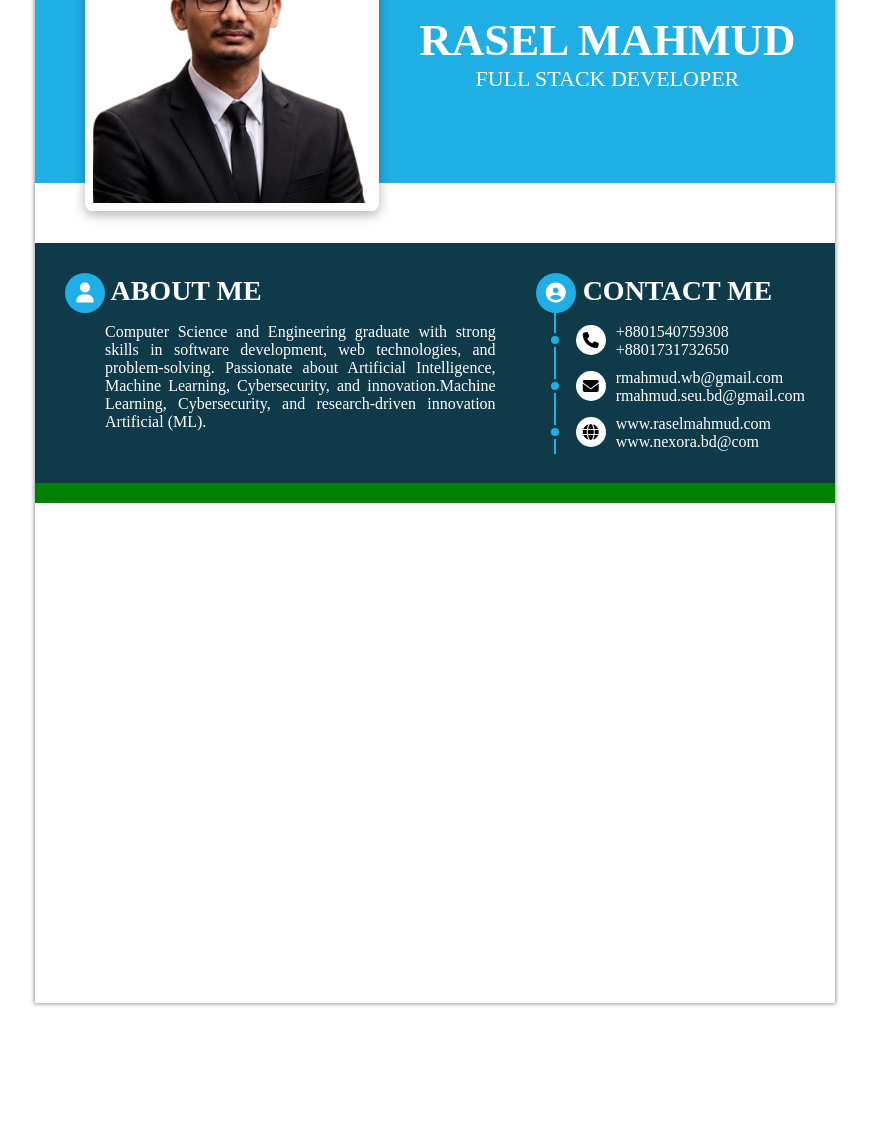
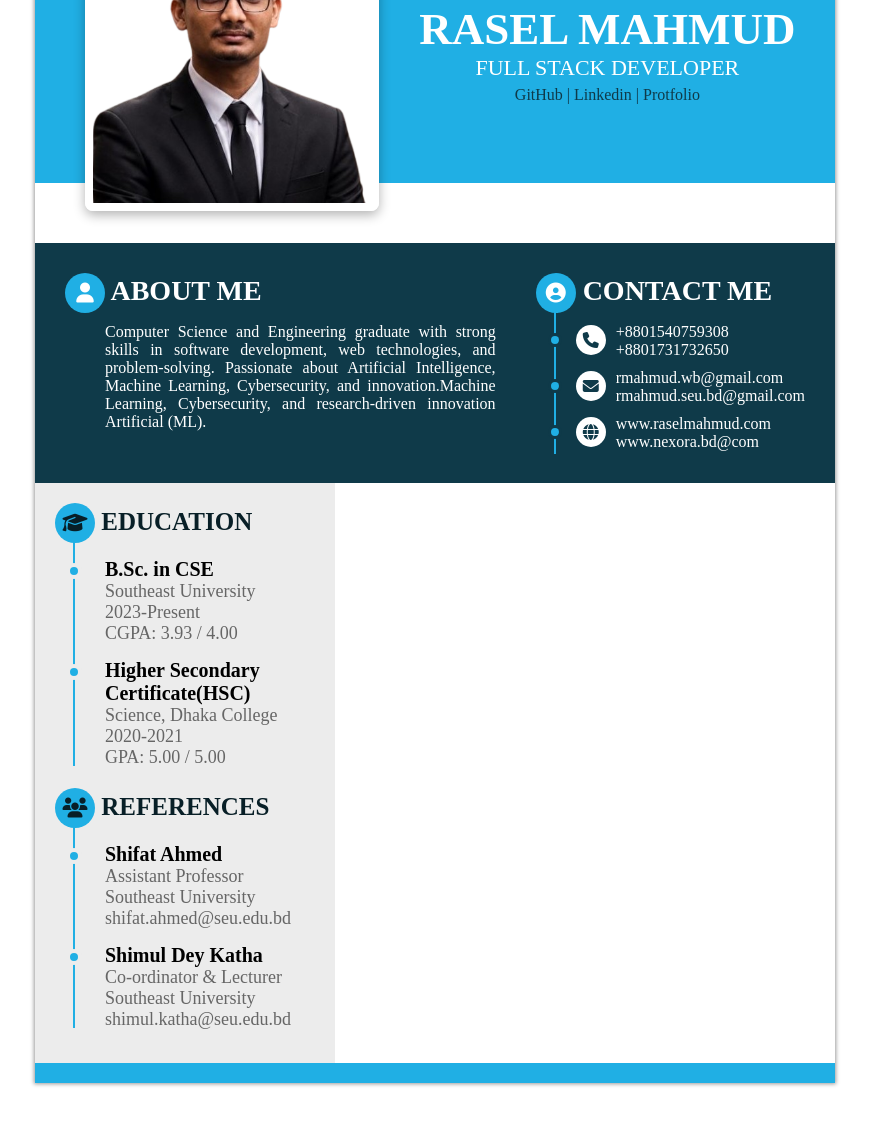
Before and after one commit to rmahmud249/WEB-LAB, a plain HTML site: page index.html in a window 1280 px wide. Shown: the part 177-1302 px from the top of the page, without its empty margins (205-1074 px from the left). Before the commit the page ends 1230 px from the top, so only its background shows below. Drawn offline with Linux system fonts and the light colour scheme.

Commit message:
5th commit

```diff
--- a/css/style.css
+++ b/css/style.css
@@ -20,10 +20,11 @@ img{
 /*==========CSS COMMON CODE END===========*/
 .resume-container{
     width: 800px;
-    min-height: 1130px;
+    min-height: 1180px;
     margin: 50px auto;
     overflow: hidden;
     box-shadow: 0px 0px 4px 1px rgba(0, 0, 0, 0.4);
+    border-bottom:20px solid #20AFE4;
 }
 /*==========Resume top content part===========*/
 .resume-top-content{
@@ -57,6 +58,21 @@ img{
    text-align: center;
    padding-left: 40px;
    text-transform: uppercase;
+}
+.resume-top-content .resume-title .social-link{
+    text-align: center;
+    padding-left: 40px;
+    padding-top: 5px;
+}
+.resume-top-content .resume-title a{
+   color: #0F3A49;
+   font-size:16px;
+   font-weight: 400;
+   text-align: center;
+
+}
+.resume-top-content .resume-title a:hover{
+   color:#fff;
 }
 /*==========Resume top content part end===========*/
 /*==========Resume middle content part ===========*/
@@ -134,6 +150,7 @@ img{
     font-weight: 400;
 }
 .icon {
+    color: #0F3A49;
     top: 2px;
     left: -40px;
     width: 30px;
@@ -157,24 +174,130 @@ img{
     border: 3px solid #0F3A49;
 }
 /*==========Resume middle content part end===========*/
-
-
-
-
-
-
-
-
-
-
-
-
-
-
-
-
+/*==========Resume bottom content part ==============*/
 .resume-bottom-contnet{
-    height: 20px;
-
-    background-color: green;
+    background-color: #fff;
 }
+.bottom-left-content{
+    width: 300px;
+    height: 580px;
+    background-color:#ECECEC;
+}
+/*==========Education part start==============*/
+.education-part{
+    position: relative;
+}
+.education-part::after {
+    content: '';
+    top: 55px;
+    left: 38px;
+    height: 228px;
+    width: 2px;
+    position: absolute;
+    background-color: #20AFE4;
+}
+.education-title h2{
+    color:#081f27;
+    font-size: 25px;
+    font-weight: 800;
+    padding-top: 20px;
+    margin-left: 20px;
+    text-transform: uppercase;
+}
+.education-title h2 span{
+    color: #081f27;
+    height: 40px;
+    width: 40px;
+    font-size: 20px;
+    text-align: center;
+    display: inline-block;
+    line-height: 40px;
+    background-color: #20AFE4;
+    border-radius: 50%;
+}
+.education-part .education-info{
+    margin-left: 70px;
+    margin-top: 15px;
+    padding-right: 10px;
+    position: relative;
+}
+.education-part .education-info::after {
+    content: '';
+    top: 5px;
+    left: -39px;
+    height: 8px;
+    width: 8px;
+    z-index: 111;
+    position: absolute;
+    border-radius: 50px;
+    background-color:#20AFE4;
+    border: 4px solid #ECECEC;
+}
+.education-part .education-info h2{
+    color: #000;
+    font-size:20px;
+}
+.education-part .education-info p{
+    color: #666666;
+    font-size:18px;
+}
+/*==========Education part end==============*/
+/*========Reference part start=================*/
+.reference-part{
+    position: relative;
+}
+.reference-part::after {
+    content: '';
+    top: 55px;
+    left: 38px;
+    height: 205px;
+    width: 2px;
+    position: absolute;
+    background-color: #20AFE4;
+}
+.reference-title h2{
+    color:#081f27;
+    font-size: 25px;
+    font-weight: 800;
+    padding-top: 20px;
+    margin-left: 20px;
+    text-transform: uppercase;
+}
+.reference-title h2 span{
+    color: #081f27;
+    height: 40px;
+    width: 40px;
+    font-size: 20px;
+    text-align: center;
+    display: inline-block;
+    line-height: 40px;
+    background-color: #20AFE4;
+    border-radius: 50%;
+}
+.reference-part .reference-info{
+    margin-left: 70px;
+    margin-top: 15px;
+    padding-right: 10px;
+    position: relative;
+}
+.reference-part .reference-info::after {
+    content: '';
+    top: 5px;
+    left: -39px;
+    height: 8px;
+    width: 8px;
+    z-index: 111;
+    position: absolute;
+    border-radius: 50px;
+    background-color:#20AFE4;
+    border: 4px solid #ECECEC;
+}
+.reference-part .reference-info h2{
+    color: #000;
+    font-size:20px;
+}
+.reference-part .reference-info p{
+    color: #666666;
+    font-size:18px;
+}
+/*========Reference part start end===============*/
--- a/index.html
+++ b/index.html
@@ -24,6 +24,11 @@
             <div class="resume-title">
                 <h1>Rasel Mahmud</h1>
                 <h2>Full Stack Developer</h2>
+                <div class="social-link">
+                <a href="https://github.com/rmahmud249">GitHub |</a>
+                <a href="https://www.linkedin.com/in/md-rasel-mahmud-598382423/">Linkedin |</a>
+                <a href="https://github.com/rmahmud249/Protfolio">Protfolio</a>
+                </div>
             </div>
         </div>
          <!--=========Resume middle about content==========-->
@@ -55,6 +60,46 @@
          </div>
         <!--=========Resume middle about content==========-->
          <div class="resume-bottom-contnet">
+            <div class="bottom-left-content">
+                <div class="education-part">
+                    <div class="education-title">
+                        <h2><span><i class="fa-solid fa-graduation-cap"></i></span> Education</h2>
+                    </div>
+                    <div class="education-info">
+                        <h2>B.Sc. in CSE</h2>
+                        <p>Southeast University</p>
+                        <p>2023-Present</p>
+                        <p>CGPA: 3.93 / 4.00</p>
+                    </div>
+                    <div class="education-info">
+                        <h2>Higher Secondary Certificate(HSC)</h2>
+                        <p>Science, Dhaka College</p>
+                        <p>2020-2021</p>
+                        <p>GPA: 5.00 / 5.00</p>
+                    </div>
+                </div>
+                <div class="reference-part">
+                    <div class="reference-title">
+                        <h2><span><i class="fa-solid fa-users"></i></span> References</h2>
+                    </div>
+                    <div class="reference-info">
+                        <h2>Shifat Ahmed</h2>
+                        <p>Assistant Professor</p>
+                        <p>Southeast University</p>
+                        <p>shifat.ahmed@seu.edu.bd</p>
+                    </div>
+                    <div class="reference-info">
+                        <h2>Shimul Dey Katha</h2>
+                        <p>Co-ordinator & Lecturer</p>
+                        <p>Southeast University</p>
+                        <p>shimul.katha@seu.edu.bd</p>
+
+                    </div>
+                </div>
+            </div>
+            <div class="bottom-right-content">
+
+            </div>
 
          </div>
 
```
